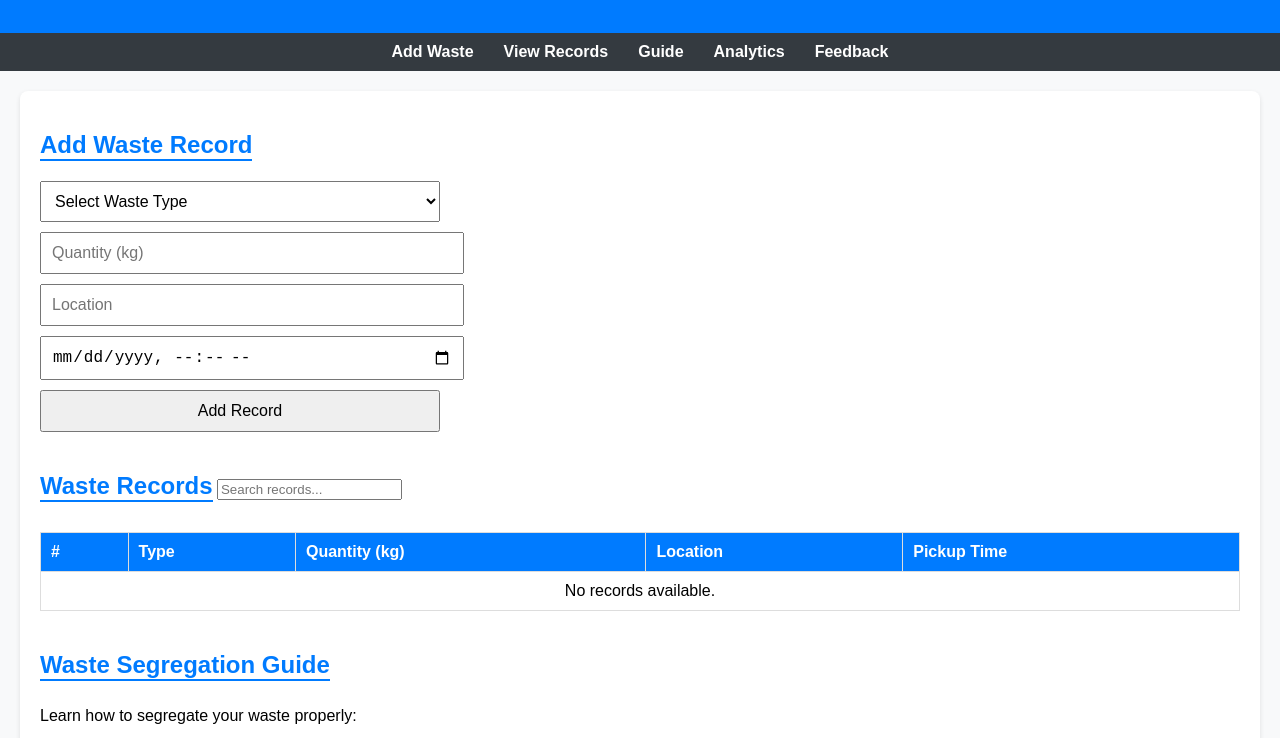
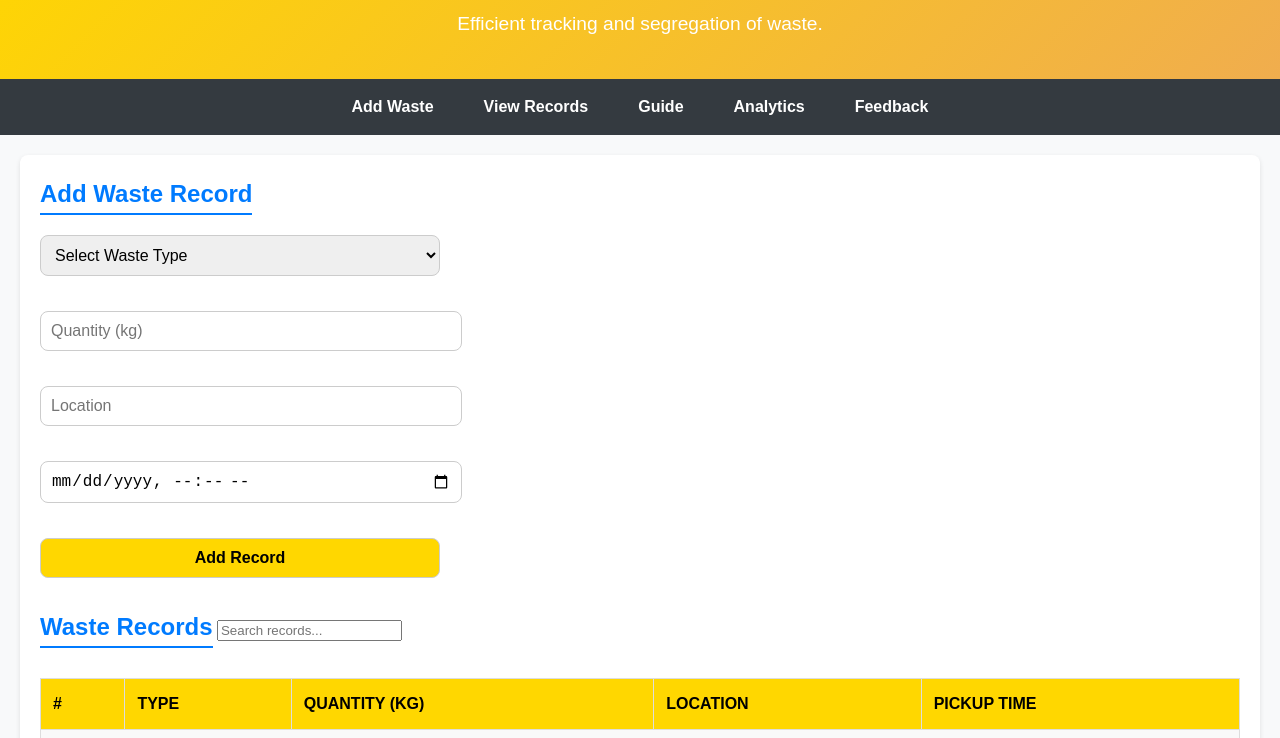
Before and after one commit to ariego24/waste-management-notification-system, a plain HTML site: page index.html in a window 1280 px wide. Shown: the part 94-832 px from the top of the page. Drawn offline with Linux system fonts and the light colour scheme.

Commit message:
Add files via upload
Signed-off-by: ariego24 <ariegojohnmark_bsit@plmun.edu.ph>

```diff
--- a/style.css
+++ b/style.css
@@ -1,27 +1,146 @@
+/* General Styles */
 body {
-    font-family: Arial, sans-serif;
+    font-family: 'Arial', sans-serif;
     margin: 0;
+    padding: 0;
+    background-color: #fefefe;
+    color: #343a40;
+    line-height: 1.6;
+  }
+
+  h1, h2 {
+    font-weight: 700;
+    margin: 0;
+  }
+
+  a {
+    text-decoration: none;
+  }
+
+  /* Header Section */
+  header {
+    background: linear-gradient(135deg, #ffd700, #f0ad4e);
+    color: black;
+    text-align: center;
+    padding: 30px;
+  }
+
+  header h1 {
+    font-size: 2.5rem;
+    margin-bottom: 10px;
+  }
+
+  header p {
+    font-size: 1.2rem;
+    font-weight: 300;
+  }
+
+  /* Navigation */
+  nav {
+    background-color: #212529;
+    display: flex;
+    justify-content: center;
+    padding: 10px 0;
+    position: sticky;
+    top: 0;
+    z-index: 1000;
+  }
+
+  nav a {
+    color: #f8f9fa;
+    margin: 0 20px;
+    font-weight: 600;
+    font-size: 1rem;
+    padding: 5px 10px;
+    transition: all 0.3s;
+  }
+
+  nav a:hover {
+    color: #ffd700;
+    background-color: #343a40;
+    border-radius: 5px;
+  }
+
+  /* Container */
+  .container {
+    max-width: 1200px;
+    margin: 20px auto;
     padding: 20px;
+    background: #fff;
+    border-radius: 12px;
+    box-shadow: 0 4px 8px rgba(0, 0, 0, 0.1);
+  }
+
+  /* Form Section */
+  .form-section form {
+    display: flex;
+    flex-direction: column;
+    gap: 15px;
+  }
+
+  .form-section form select,
+  .form-section form input,
+  .form-section form button {
+    padding: 12px;
+    border-radius: 8px;
+    border: 1px solid #ccc;
+    font-size: 1rem;
+  }
+
+  .form-section form select:focus,
+  .form-section form input:focus {
+    outline: none;
+    border-color: #ffd700;
+    box-shadow: 0 0 5px rgba(255, 215, 0, 0.7);
+  }
+
+  .form-section form button {
+    background-color: #ffd700;
+    color: black;
+    font-weight: bold;
+    cursor: pointer;
+    transition: background-color 0.3s;
+  }
+
+  .form-section form button:hover {
+    background-color: #e0ac00;
+  }
+
+  /* Records Section */
+  .records-section table {
+    width: 100%;
+    border-collapse: collapse;
+    margin-top: 20px;
+  }
+
+  .records-section table th,
+  .records-section table td {
+    border: 1px solid #ddd;
+    padding: 12px;
+    text-align: left;
+  }
+
+  .records-section table th {
+    background-color: #ffd700;
+    color: black;
+    text-transform: uppercase;
+    font-size: 1rem;
+  }
+
+  .records-section table tbody tr:nth-child(odd) {
     background-color: #f9f9f9;
-}
+  }
 
-header, footer {
-    background-color: #f0db4f;
-    color: #333;
-    padding: 10px;
+  .records-section table tbody tr:hover {
+    background-color: #f1f1f1;
+  }
+
+  /* Footer */
+  footer {
     text-align: center;
-}
-
-h1, h2, h3, h4 {
-    color: #333;
-}
-
-.container {
-    max-width: 800px;
-    margin: auto;
-}
-
-textarea {
-    width: 100%;
-    margin-top: 10px;
-}
+    background: #212529;
+    color: #f8f9fa;
+    padding: 15px 0;
+    margin-top: 20px;
+    font-size: 0.9rem;
+  }
```
